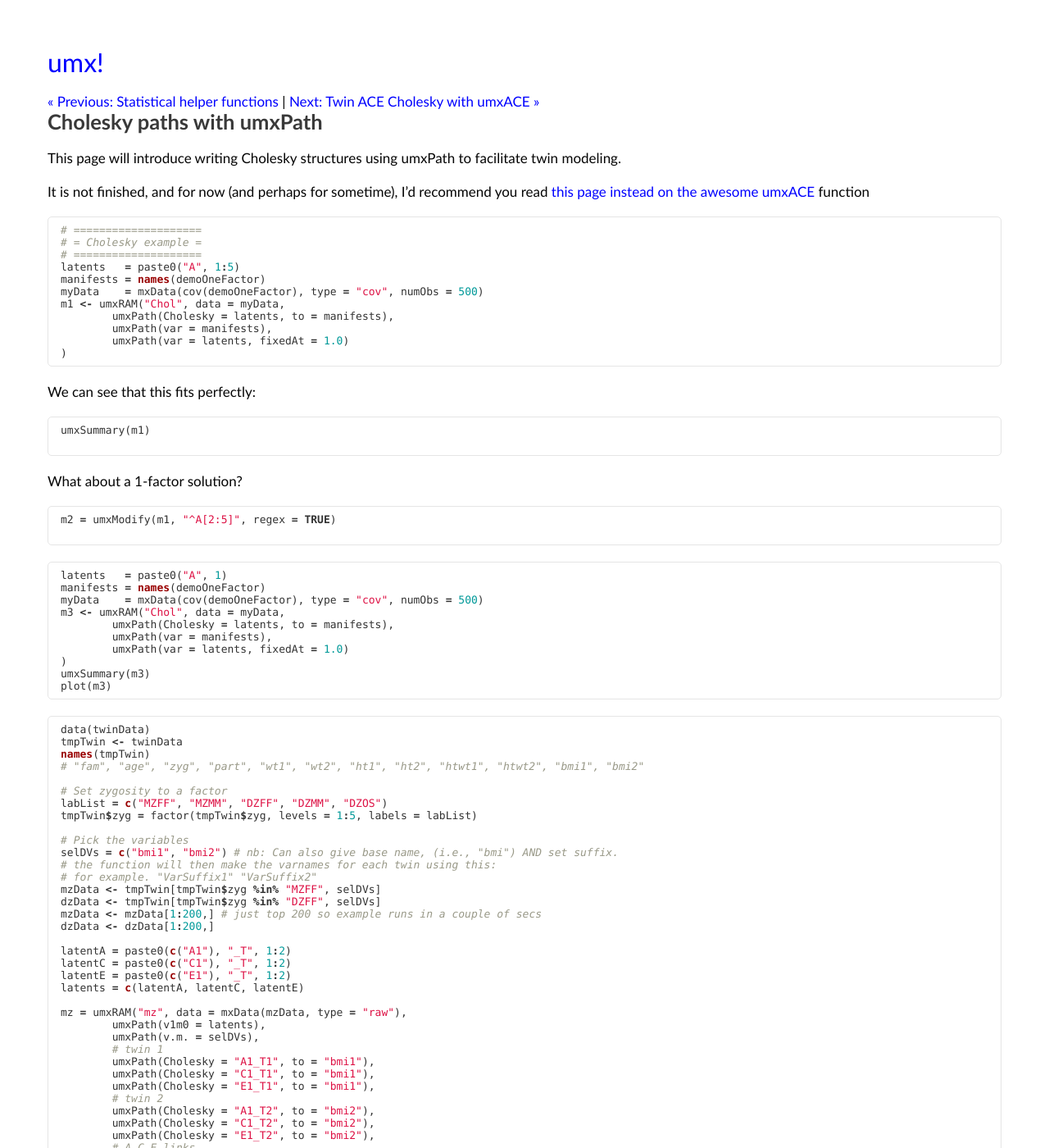
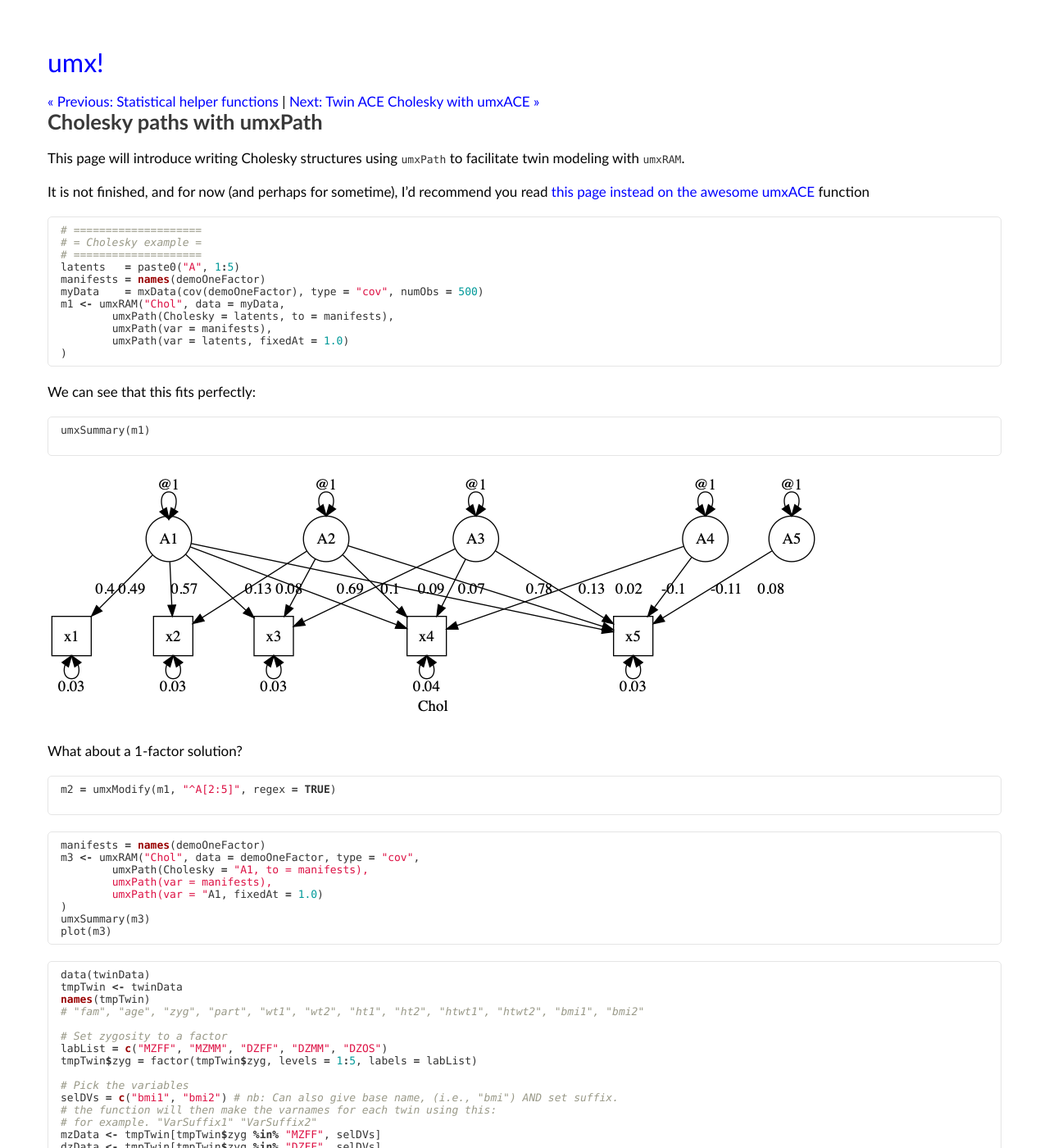
Before and after one commit to tbates/tbates.github.io, a Jekyll site: the page built from _posts/1980-06-15-twin-Cholesky.markdown, in a window 1280 px wide and 1400 px high. Shown: the whole window at 82% size. Built offline with Jekyll 4.4.1, drawn with Linux system fonts in a browser that asks for light colours.

Commit message:
no message

````diff
--- a/_posts/1980-06-15-twin-Cholesky.markdown
+++ b/_posts/1980-06-15-twin-Cholesky.markdown
@@ -6,7 +6,7 @@ comments: true
 categories: models twin
 ---
 
-This page will introduce writing Cholesky structures using umxPath to facilitate twin modeling.
+This page will introduce writing Cholesky structures using `umxPath` to facilitate twin modeling with `umxRAM`.
 
 It is not finished, and for now (and perhaps for sometime), I'd recommend you read [this page instead on the awesome umxACE](/models/twin/1980/06/10/twin-umxACE.html) function
 
@@ -31,6 +31,9 @@ umxSummary(m1)
 
 ```
 
+![Chol model](/media/umxPath/Chol.png)
+
+
 What about a 1-factor solution?
 
 ```r
@@ -39,13 +42,11 @@ m2 = umxModify(m1, "^A[2:5]", regex = TRUE)
 ```
 
 ```r
-latents   = paste0("A", 1)
 manifests = names(demoOneFactor)
-myData    = mxData(cov(demoOneFactor), type = "cov", numObs = 500)
-m3 <- umxRAM("Chol", data = myData,
-	umxPath(Cholesky = latents, to = manifests),
+m3 <- umxRAM("Chol", data = demoOneFactor, type = "cov",
+	umxPath(Cholesky = "A1, to = manifests),
 	umxPath(var = manifests),
-	umxPath(var = latents, fixedAt = 1.0)
+	umxPath(var = "A1, fixedAt = 1.0)
 )
 umxSummary(m3)
 plot(m3)
--- a/_posts/2000-11-22-base-OpenMx.markdown
+++ b/_posts/2000-11-22-base-OpenMx.markdown
@@ -131,11 +131,6 @@ Assuming you've got `umx` loaded, just say:
 
 Alternatively use the built in graphing function, `omxGraphviz`. This adds color, and uses circles to draw residuals (I use lines in `plot`), but doesn't show path values, doesn't allow customizing what gets drawn.
 
-
-```r
-	omxGraphviz(m1) # doesn't show path values.
-```
-
 Next, we allow displacement and weight to correlate (a two headed path between them)
 
 ```r
````
Also changed, not shown: media/umxPath/Chol.png (added).
